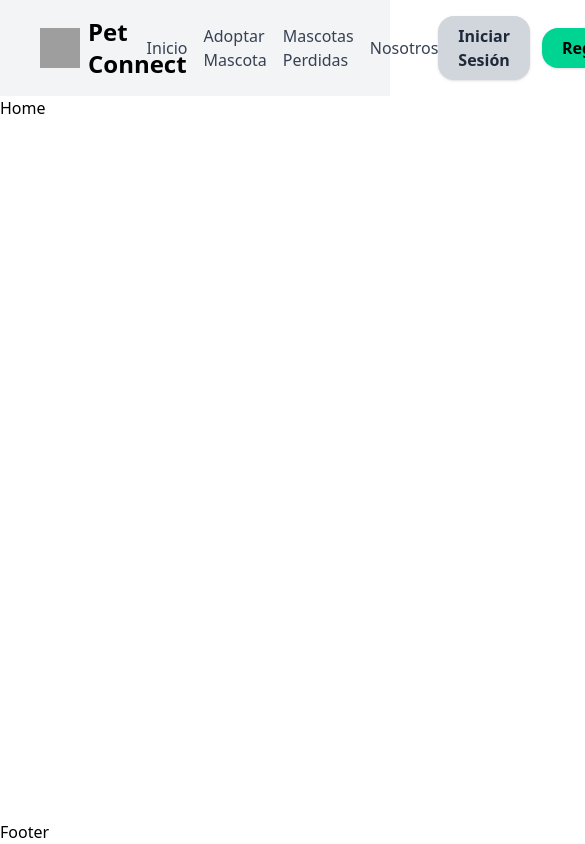
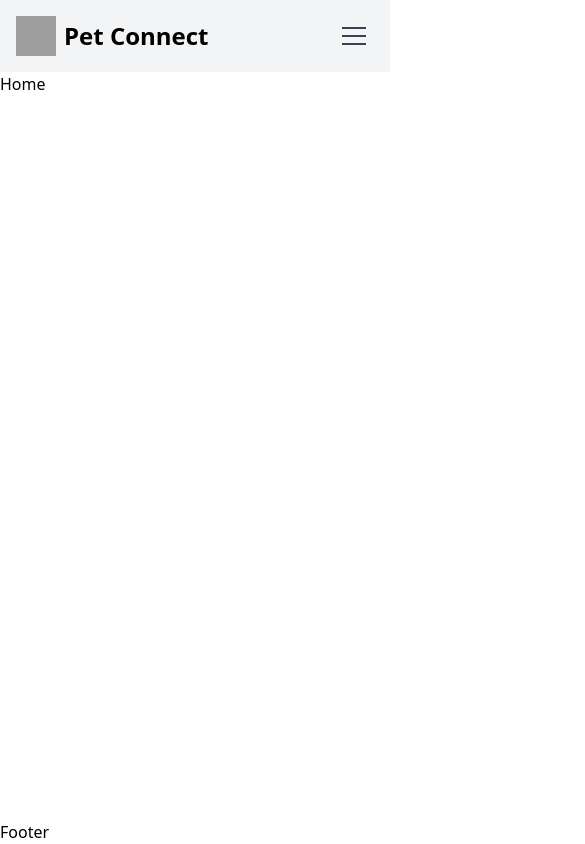
Before and after one commit to Juliancito1/PetConnect, a React (Vite) app: page / in a window 390 px wide. Shown: the top 844 px of the page, 585 px wide, since content can reach past the window. Built offline with nearby package versions, Linux system fonts and the light colour scheme; grey boxes are pictures that could not be loaded.

Commit message:
Se agrego un botón hamburguesa para celulares y tablet

```diff
--- a/src/components/Navbar/Navbar.jsx
+++ b/src/components/Navbar/Navbar.jsx
@@ -1,18 +1,27 @@
-import React from "react";
+import React, { useState } from "react";
 import { Link } from "react-router";
 import logo from "../../images/heart-pawprint-svg-file.webp";
+
 export const Navbar = () => {
+  const [isMenuOpen, setIsMenuOpen] = useState(false);
+
+  const toggleMenu = () => {
+    setIsMenuOpen(!isMenuOpen);
+  };
+
   return (
     <nav>
-      <section className="flex justify-between items-center bg-gray-100 py-4">
-        <div className="md: ms-10">
+      <section className="flex justify-between items-center bg-gray-100 py-4 px-4 md:px-0">
+        <div className="lg:ms-10">
           <Link to="/" className="flex items-center space-x-2">
             <img src={logo} alt="logo" className="w-10 h-10" />
             <h1 className="text-2xl font-bold">Pet Connect</h1>
           </Link>
         </div>
-        <div className="flex items-center">
-          <Link className="text-gray-700 hover:text-gray-900 ">Inicio</Link>
+
+        {/* Menú de navegación - Oculto en móvil/tablet, visible en desktop */}
+        <div className="hidden lg:flex items-center">
+          <Link className="text-gray-700 hover:text-gray-900">Inicio</Link>
           <Link className="text-gray-700 hover:text-gray-900 mx-4">
             Adoptar Mascota
           </Link>
@@ -21,7 +30,9 @@ export const Navbar = () => {
           </Link>
           <Link className="text-gray-700 hover:text-gray-900">Nosotros</Link>
         </div>
-        <div className="flex items-center">
+
+        {/* Botones de acción - Ocultos en móvil/tablet, visibles en desktop */}
+        <div className="hidden lg:flex items-center">
           <Link className="bg-gray-300 hover:bg-gray-400 transition-colors px-5 py-2 rounded-2xl text-gray-800 font-semibold shadow-sm focus:outline-none focus:ring-2 focus:ring-gray-400">
             Iniciar Sesión
           </Link>
@@ -29,7 +40,79 @@ export const Navbar = () => {
             Registrarse
           </Link>
         </div>
+
+        {/* Botón hamburguesa - Visible solo en móvil/tablet */}
+        <button
+          onClick={toggleMenu}
+          className="lg:hidden flex flex-col justify-center items-center w-10 h-10 space-y-1.5 focus:outline-none"
+          aria-label="Toggle menu"
+        >
+          <span
+            className={`block w-6 h-0.5 bg-gray-700 transition-all duration-300 ${
+              isMenuOpen ? "rotate-45 translate-y-2" : ""
+            }`}
+          ></span>
+          <span
+            className={`block w-6 h-0.5 bg-gray-700 transition-all duration-300 ${
+              isMenuOpen ? "opacity-0" : ""
+            }`}
+          ></span>
+          <span
+            className={`block w-6 h-0.5 bg-gray-700 transition-all duration-300 ${
+              isMenuOpen ? "-rotate-45 -translate-y-2" : ""
+            }`}
+          ></span>
+        </button>
       </section>
+
+      {/* Menú móvil desplegable */}
+      <div
+        className={`lg:hidden bg-gray-100 transition-all duration-300 ease-in-out overflow-hidden ${
+          isMenuOpen ? "max-h-96 opacity-100" : "max-h-0 opacity-0"
+        }`}
+      >
+        <div className="flex flex-col px-4 py-4 space-y-4 sm:text-center md:text-center">
+          <Link
+            to="/"
+            className="text-gray-700 hover:text-gray-900 py-2"
+            onClick={() => setIsMenuOpen(false)}
+          >
+            Inicio
+          </Link>
+          <Link
+            className="text-gray-700 hover:text-gray-900 py-2"
+            onClick={() => setIsMenuOpen(false)}
+          >
+            Adoptar Mascota
+          </Link>
+          <Link
+            className="text-gray-700 hover:text-gray-900 py-2"
+            onClick={() => setIsMenuOpen(false)}
+          >
+            Mascotas Perdidas
+          </Link>
+          <Link
+            className="text-gray-700 hover:text-gray-900 py-2"
+            onClick={() => setIsMenuOpen(false)}
+          >
+            Nosotros
+          </Link>
+          <div className="flex flex-col space-y-3 pt-4 border-t border-gray-300">
+            <Link
+              className="bg-gray-300 hover:bg-gray-400 transition-colors px-5 py-2 rounded-2xl text-gray-800 font-semibold shadow-sm text-center focus:outline-none focus:ring-2 focus:ring-gray-400"
+              onClick={() => setIsMenuOpen(false)}
+            >
+              Iniciar Sesión
+            </Link>
+            <Link
+              className="bg-emerald-400 hover:bg-emerald-600 transition-colors px-5 py-2 rounded-2xl text-black font-semibold shadow-sm text-center focus:outline-none focus:ring-2 focus:ring-emerald-300"
+              onClick={() => setIsMenuOpen(false)}
+            >
+              Registrarse
+            </Link>
+          </div>
+        </div>
+      </div>
     </nav>
   );
 };
```
